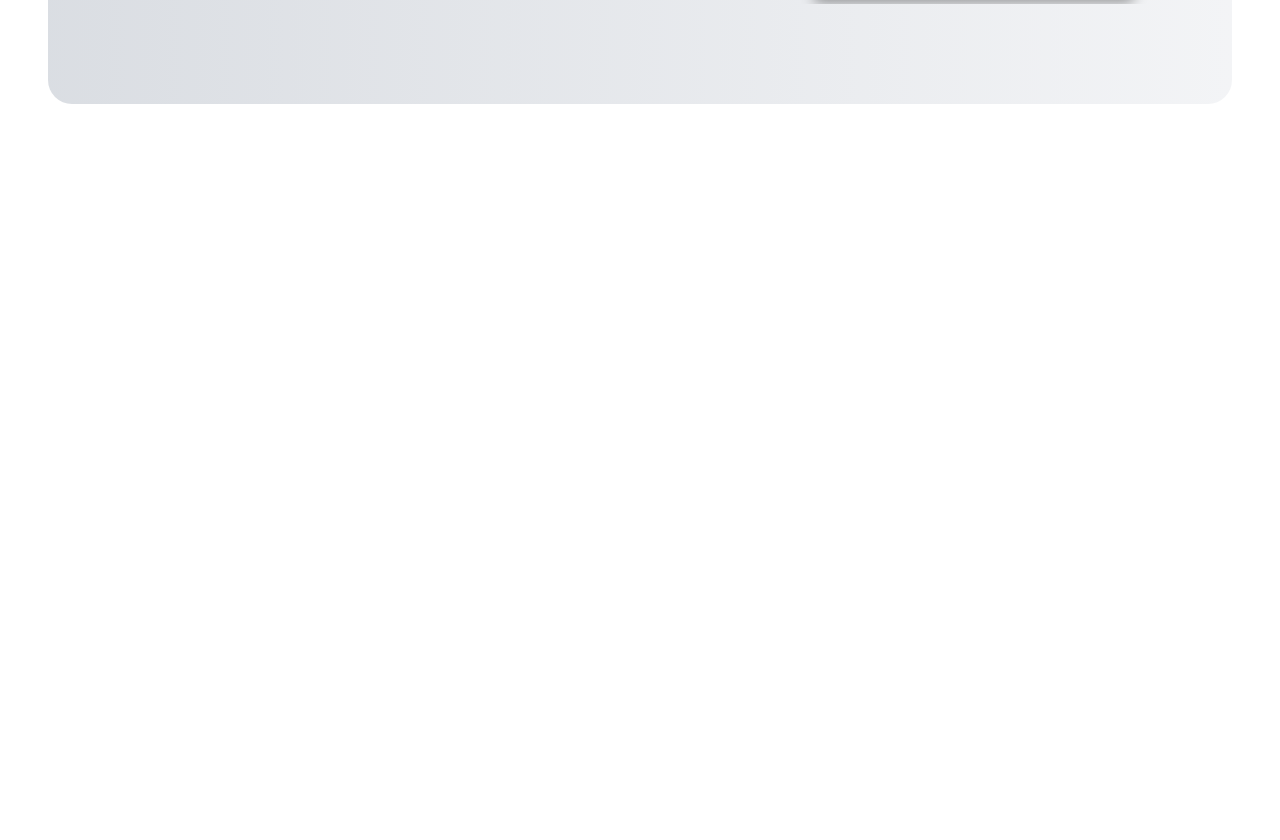
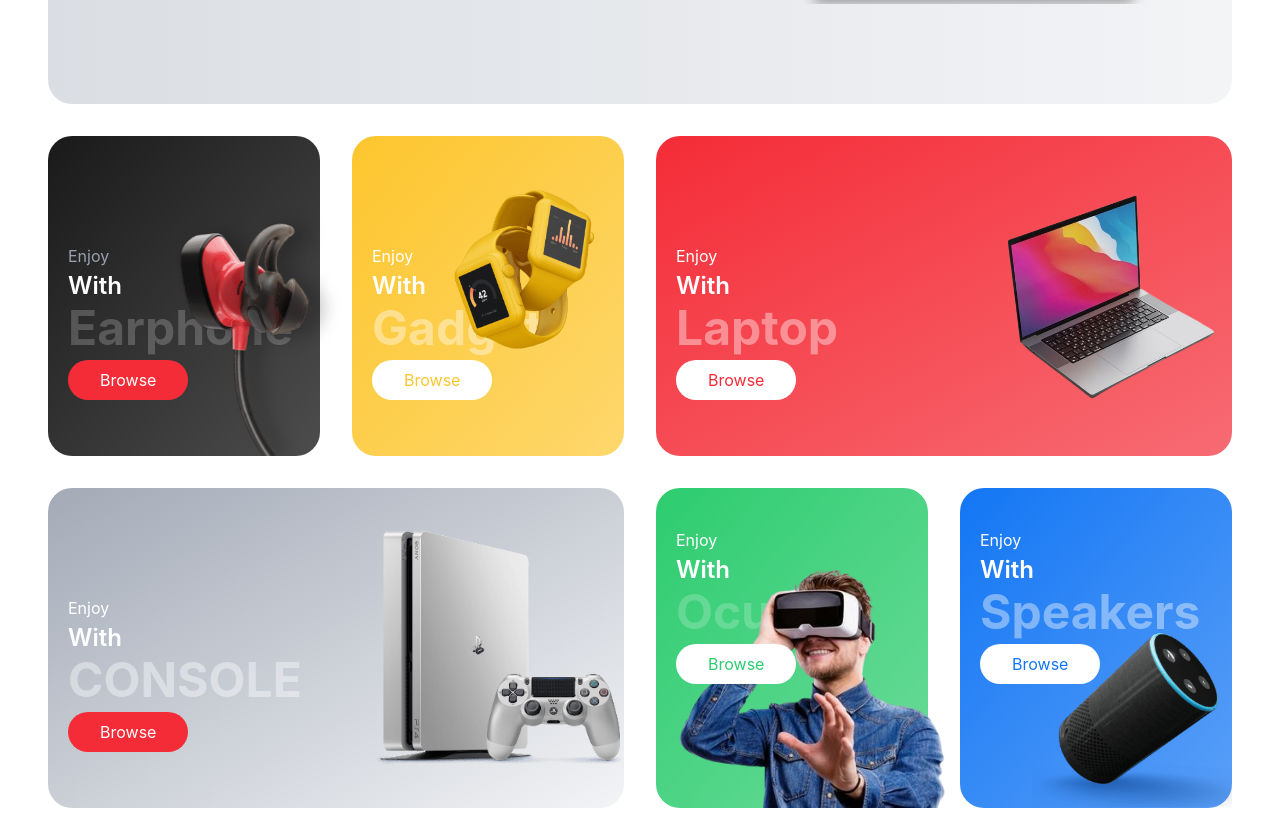
Before and after one commit to pealbert/ecommerce-website, a React (Vite) app: page / in a window 1280 px wide. Shown: the part 642-1482 px from the top of the page. Before the commit the page ends 800 px from the top, so only its background shows below. Built offline with nearby package versions, Linux system fonts and the light colour scheme.

Commit message:
Add Category section

```diff
--- /dev/null
+++ b/src/components/Category.jsx
@@ -0,0 +1,79 @@
+import Image1 from "@/assets/category/earphone.png";
+import Image3 from "@/assets/category/macbook.png";
+import Image2 from "@/assets/category/watch.png";
+import { Button } from "./Button";
+
+export const Category = () => {
+	return (
+		<div className="py-8">
+			<div className="container">
+				<div className="grid grid-cols-1 gap-8 sm:grid-cols-2 lg:grid-cols-4">
+					{/* first col */}
+					<div className="relative flex h-80 items-end rounded-3xl bg-linear-to-br from-black/90 to-black/70 py-10 pl-5 text-white">
+						<div>
+							<div className="mb-4">
+								<p className="mb-0.5 text-gray-400">Enjoy</p>
+								<p className="mb-0.5 font-semibold text-2xl">With</p>
+								<p className="mb-2 font-bold text-4xl opacity-20 xl:text-5xl">
+									Earphone
+								</p>
+								<Button
+									text="Browse"
+									bgColor="bg-primary"
+									textColor="text-white"
+								/>
+							</div>
+						</div>
+						<img src={Image1} alt="" className="absolute bottom-0 w-80" />
+					</div>
+
+					{/* second col */}
+					<div className="relative flex h-80 items-end rounded-3xl bg-linear-to-br from-brand-yellow to-brand-yellow/70 py-10 pl-5 text-white">
+						<div>
+							<div className="mb-4">
+								<p className="mb-0.5 text-white">Enjoy</p>
+								<p className="mb-0.5 font-semibold text-2xl">With</p>
+								<p className="mb-2 font-bold text-4xl opacity-40 xl:text-5xl">
+									Gadget
+								</p>
+								<Button
+									text="Browse"
+									bgColor="bg-white"
+									textColor="text-brand-yellow"
+								/>
+							</div>
+						</div>
+						<img
+							src={Image2}
+							alt=""
+							className="absolute -right-12 w-80 lg:top-10"
+						/>
+					</div>
+
+					{/* third col */}
+					<div className="relative col-span-2 flex h-80 items-end rounded-3xl bg-linear-to-br from-primary to-primary/70 py-10 pl-5 text-white">
+						<div>
+							<div className="mb-4 space-y-2">
+								<p className="mb-0.5 text-white">Enjoy</p>
+								<p className="mb-0.5 font-semibold text-2xl">With</p>
+								<p className="mb-2 font-bold text-4xl opacity-40 xl:text-5xl">
+									Laptop
+								</p>
+								<Button
+									text="Browse"
+									bgColor="bg-white"
+									textColor="text-primary"
+								/>
+							</div>
+						</div>
+						<img
+							src={Image3}
+							alt=""
+							className="absolute top-1/2 right-0 w-62.5 -translate-y-1/2"
+						/>
+					</div>
+				</div>
+			</div>
+		</div>
+	);
+};
--- /dev/null
+++ b/src/components/Category2.jsx
@@ -0,0 +1,79 @@
+import Image1 from "@/assets/category/gaming.png";
+import Image3 from "@/assets/category/speaker.png";
+import Image2 from "@/assets/category/vr.png";
+import { Button } from "./Button";
+
+export const Category2 = () => {
+	return (
+		<div className="pb-8">
+			<div className="container">
+				<div className="grid grid-cols-1 gap-8 sm:grid-cols-2 lg:grid-cols-4">
+					{/* first col */}
+					<div className="relative col-span-2 flex h-80 items-end rounded-3xl bg-linear-to-br from-gray-400/90 to-gray-100 py-10 pl-5 text-white">
+						<div>
+							<div className="mb-4 space-y-2">
+								<p className="mb-0.5 text-white">Enjoy</p>
+								<p className="mb-0.5 font-semibold text-2xl">With</p>
+								<p className="mb-2 font-bold text-4xl opacity-40 xl:text-5xl">
+									CONSOLE
+								</p>
+								<Button
+									text="Browse"
+									bgColor="bg-primary"
+									textColor="text-white"
+								/>
+							</div>
+						</div>
+						<img
+							src={Image1}
+							alt=""
+							className="absolute top-1/2 right-0 w-62.5 -translate-y-1/2"
+						/>
+					</div>
+
+					{/* second col */}
+					<div className="relative flex h-80 items-start rounded-3xl bg-linear-to-br from-brand-green to-brand-green/70 py-10 pl-5 text-white">
+						<div>
+							<div className="mb-4">
+								<p className="mb-0.5 text-white">Enjoy</p>
+								<p className="mb-0.5 font-semibold text-2xl">With</p>
+								<p className="mb-2 font-bold text-4xl opacity-20 xl:text-5xl">
+									Oculus
+								</p>
+								<Button
+									text="Browse"
+									bgColor="bg-white"
+									textColor="text-brand-green"
+								/>
+							</div>
+						</div>
+						<img src={Image2} alt="" className="absolute bottom-0 w-80" />
+					</div>
+
+					{/* third col */}
+					<div className="relative flex h-80 items-start rounded-3xl bg-linear-to-br from-brand-blue to-brand-blue/70 py-10 pl-5 text-white">
+						<div>
+							<div className="mb-4">
+								<p className="mb-0.5 text-white">Enjoy</p>
+								<p className="mb-0.5 font-semibold text-2xl">With</p>
+								<p className="mb-2 font-bold text-4xl opacity-40 xl:text-5xl">
+									Speakers
+								</p>
+								<Button
+									text="Browse"
+									bgColor="bg-white"
+									textColor="text-brand-blue"
+								/>
+							</div>
+						</div>
+						<img
+							src={Image3}
+							alt=""
+							className="absolute right-0 bottom-0 w-50"
+						/>
+					</div>
+				</div>
+			</div>
+		</div>
+	);
+};
--- a/src/pages/Home.jsx
+++ b/src/pages/Home.jsx
@@ -1,3 +1,5 @@
+import { Category } from "@/components/Category";
+import { Category2 } from "@/components/Category2";
 import { Hero } from "@/components/Hero";
 import { Navbar } from "@/components/Navbar";
 
@@ -6,6 +8,8 @@ export const Home = () => {
 		<>
 			<Navbar />
 			<Hero />
+			<Category />
+			<Category2 />
 		</>
 	);
 };
```
Also changed, not shown: 1 other file (tests, documents, lock files or other folders).
